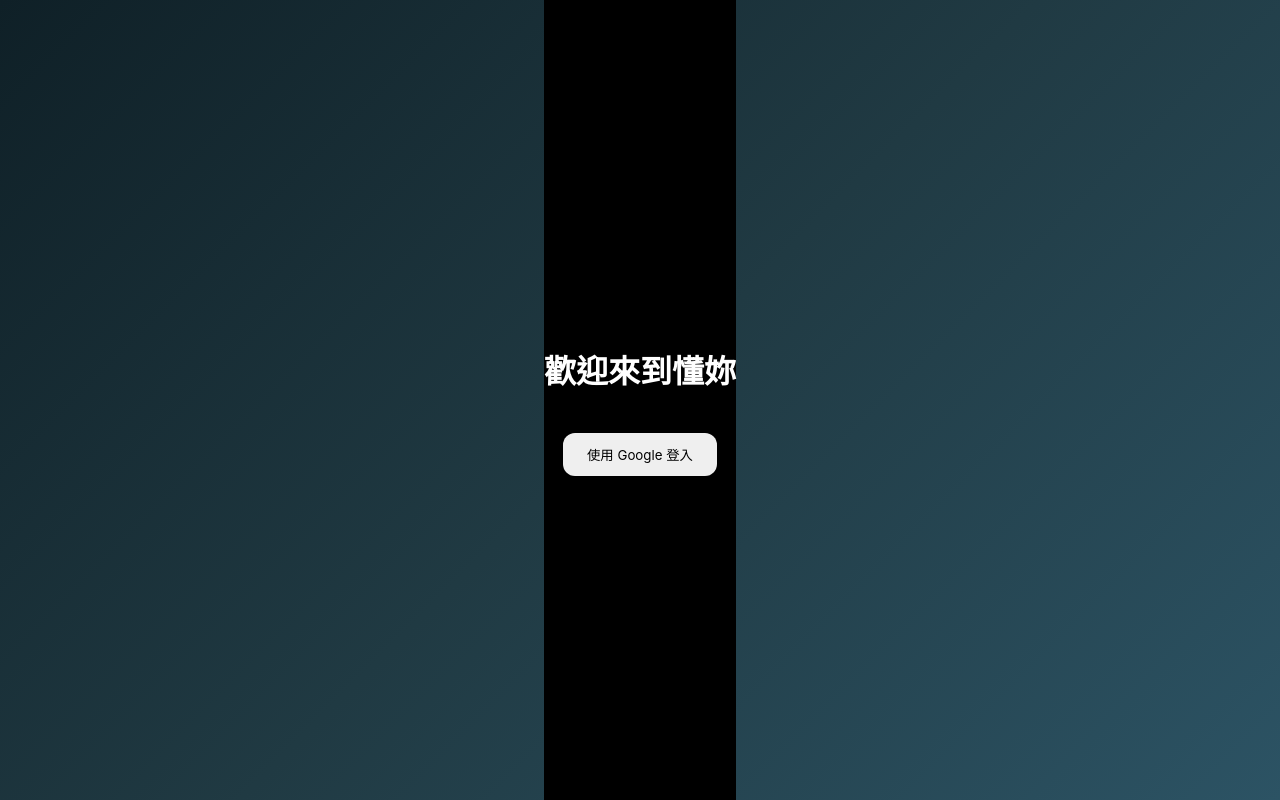
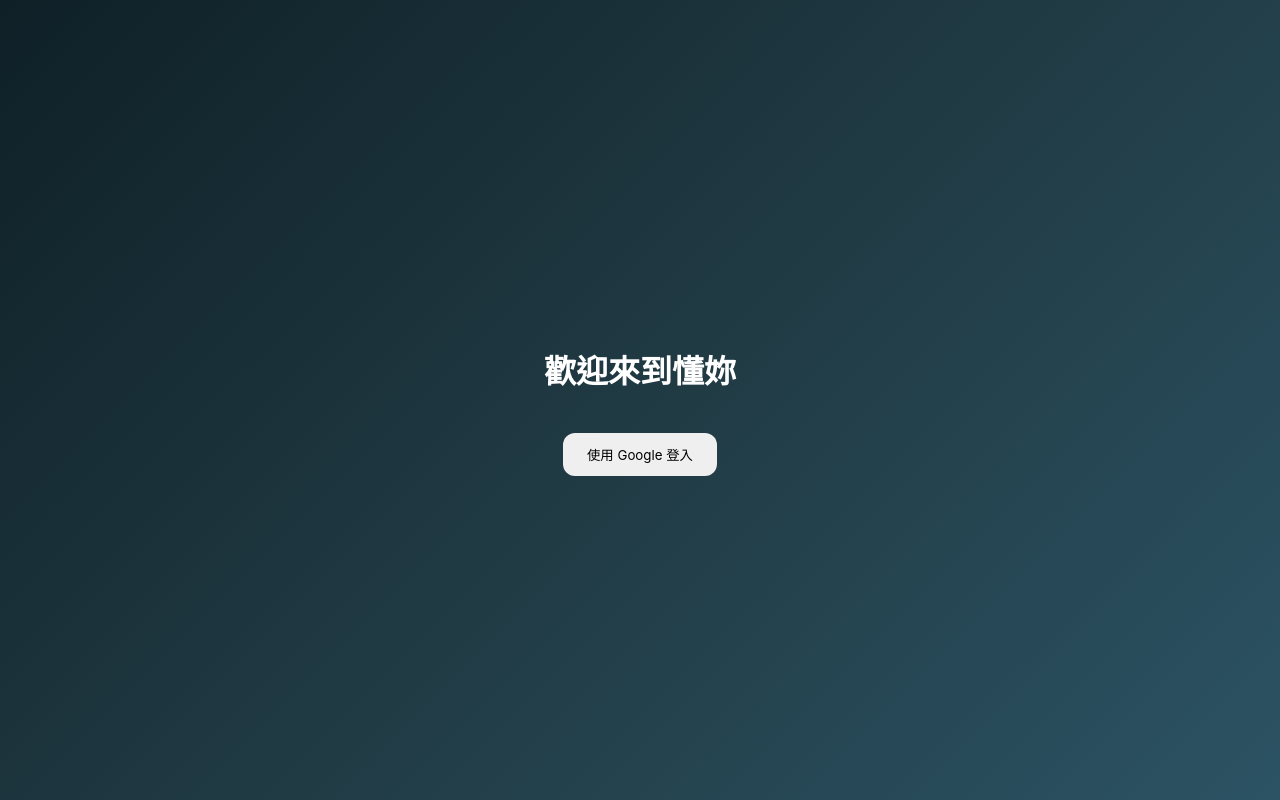
Before and after one commit to qy002239-hue/dongni-web, a React (Vite) app: page / in a window 1280 px wide. Built offline with nearby package versions, Linux system fonts and the light colour scheme.

Commit message:
Update App.jsx

```diff
--- a/src/App.jsx
+++ b/src/App.jsx
@@ -155,7 +155,7 @@
         alignItems: "center",
         flexDirection: "column",
         gap: "20px",
-        background: "black",
+        background: "transparent",
         color: "white"
       }}
     >
```
